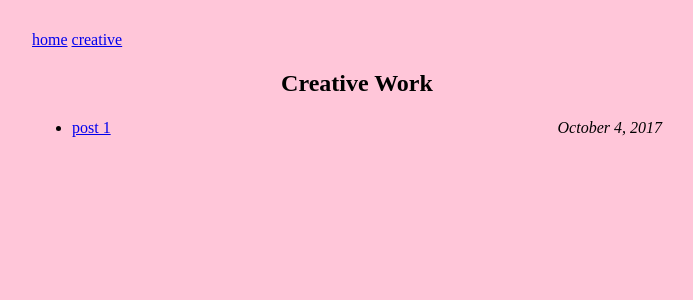
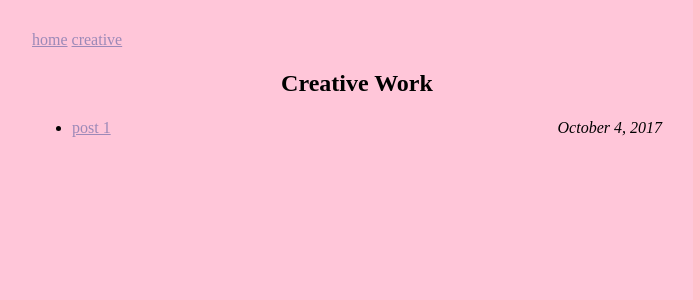
Before and after one commit to pmt/pmt.github.io, a Jekyll site: the page built from creative.html, in a window 1280 px wide. Shown: the top 300 px of the page, without its empty margins (283-976 px from the left). Built offline with Jekyll 4.4.1, drawn with Linux system fonts in a browser that asks for light colours.

Commit message:
hover/click/link colors

```diff
--- a/css/blog.scss
+++ b/css/blog.scss
@@ -23,6 +23,15 @@ div.post-date {
 }
 h1, h2, h2 {
     line-height: 1.2;
+}
+a:link {
+  color: #9c89b8;
+}
+a:visited {
+  color: #357266;
+}
+a:hover {
+  color: #b8bedd;
 }
 aside {
     margin-top: -20px;
```
